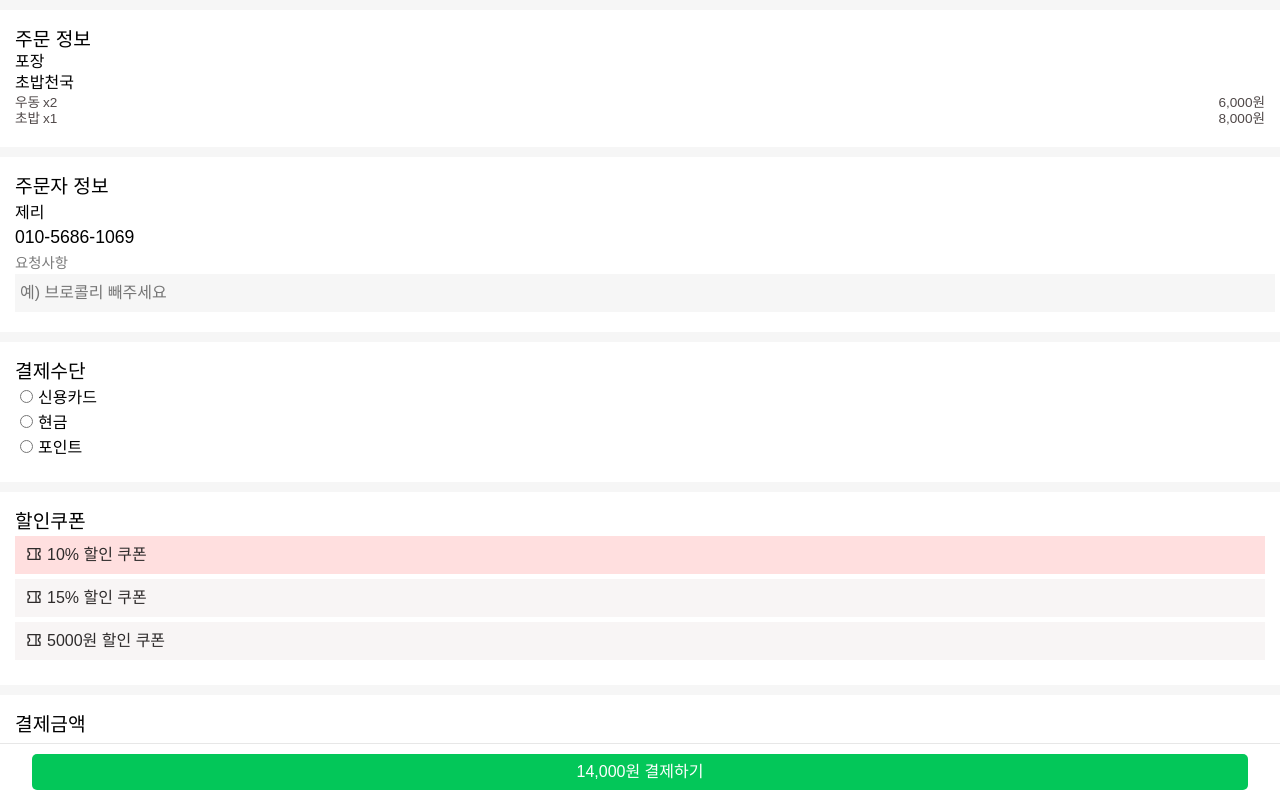
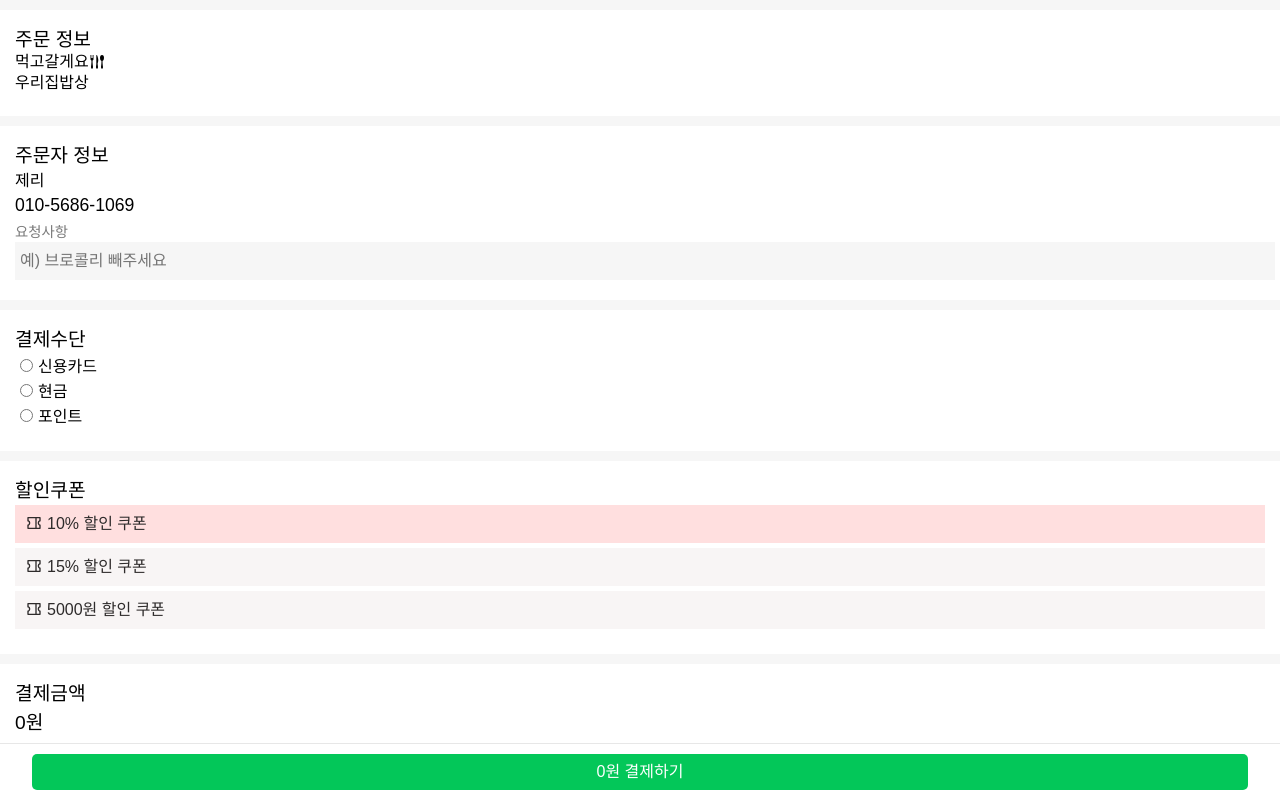
Before and after one commit to OpenSourceWeb-Interactive-Team/QROrder, a React (Create React App) app in the folder frontend/: page /payment in a window 1280 px wide. Built offline with nearby package versions, Linux system fonts and the light colour scheme; a web font is replaced by a local one.

Commit message:
feat: add redux store in payment page

```diff
--- a/frontend/src/components/Basket/Product/index.jsx
+++ b/frontend/src/components/Basket/Product/index.jsx
@@ -1,15 +1,13 @@
-import { useState, useEffect } from 'react'
+import { useState } from 'react'
 import { useDispatch } from 'react-redux'
 import { FiPlusSquare, FiMinusSquare } from 'react-icons/fi'
-import { plus, minus, getInitProduct } from '../../../modules/basket'
+import { plus, minus } from '../../../modules/basket'
+import { toPriceFormat } from '../../../utils/format'
 
-function Product({ name, price }) {
-  const [quantity, setQuantity] = useState(1)
+function Product(props) {
+  const { name, price } = props
+  const [quantity, setQuantity] = useState(props.quantity)
   const dispatch = useDispatch()
-
-  useEffect(() => {
-    dispatch(getInitProduct({ name, quantity, price }))
-  }, [])
 
   const itemPlus = () => {
     setQuantity(quantity + 1)
@@ -30,7 +28,7 @@ function Product({ name, price }) {
           <p>{quantity}</p>
           <FiPlusSquare className="plus-icon" onClick={itemPlus} />
         </div>
-        <p className="price">{price * quantity}원</p>
+        <p className="price">{toPriceFormat(price * quantity)}원</p>
       </div>
     </div>
   )
--- a/frontend/src/components/Basket/index.jsx
+++ b/frontend/src/components/Basket/index.jsx
@@ -1,13 +1,16 @@
 import { useState, useEffect } from 'react'
 import { useSelector } from 'react-redux'
+import { Link } from 'react-router-dom'
 import { AiOutlineClose } from 'react-icons/ai'
 
 import StyledBasket from './style'
 import Product from './Product'
 import Selector from './Selector'
+import { toPriceFormat } from '../../utils/format'
+
 function Basket() {
   const [totalPrice, setTotalPrice] = useState(0)
-  const products = useSelector(state => state.basket.product)
+  const products = useSelector(state => state.basket.product.filter(product => product.quantity > 0))
 
   useEffect(() => {
     let price = 0
@@ -19,21 +22,26 @@ function Basket() {
     <StyledBasket>
       <header>
         <p>주문서</p>
-        <AiOutlineClose className="close-icon" />
+        <Link to="/">
+          <AiOutlineClose className="close-icon" />
+        </Link>
       </header>
       <section>
         <Selector />
         <div className="products">
-          <Product name="밥" price={4000} />
-          <Product name="국" price={4000} />
+          {products.map(product => (
+            <Product key={product.name} name={product.name} price={product.price} quantity={product.quantity} />
+          ))}
           <div className="total-price">
             총 주문금액
-            <p>{totalPrice}원</p>
+            <p>{toPriceFormat(totalPrice)}원</p>
           </div>
         </div>
-        <div className="bottom">
-          <div className="pay">{totalPrice}원 결제하기</div>
-        </div>
+        <Link to="/payment">
+          <div className="bottom">
+            <div className="pay">{toPriceFormat(totalPrice)}원 결제하기</div>
+          </div>
+        </Link>
       </section>
     </StyledBasket>
   )
--- a/frontend/src/components/MenuBoard/Menu/index.jsx
+++ b/frontend/src/components/MenuBoard/Menu/index.jsx
@@ -1,28 +1,46 @@
+import { useState, useEffect } from 'react'
+import { useDispatch } from 'react-redux'
 import { AiOutlineShoppingCart, AiFillStar } from 'react-icons/ai'
+
 import StyledMenu from './style'
 import { toPriceFormat } from '../../../utils/format'
+import { plus, getInitProduct } from '../../../modules/basket'
 
 function Menu({ menuDetail }) {
+  const { name, price, score, description, tag, image } = menuDetail
+
+  const [quantity, setQuantity] = useState(0)
+  const dispatch = useDispatch()
+
+  useEffect(() => {
+    dispatch(getInitProduct({ name, quantity, price }))
+  }, [])
+
+  const itemPlus = () => {
+    setQuantity(quantity + 1)
+    dispatch(plus({ name }))
+  }
+
   return (
     <StyledMenu>
-      <picture class="image">
-        <img src={menuDetail.image} alt={menuDetail.name} style={{ 'object-fit': 'cover', loading: 'lazy' }} />
+      <picture className="image">
+        <img src={image} alt={name} style={{ objectFit: 'cover', loading: 'lazy' }} />
       </picture>
       <div className="contents">
         <div className="name">
-          {menuDetail.name}
-          {menuDetail.tag && <div className="tag">대표</div>}
+          {name}
+          {tag && <div className="tag">대표</div>}
         </div>
         <div className="info">
-          <div className="price">{toPriceFormat(menuDetail.price)}원</div>
+          <div className="price">{toPriceFormat(price)}원</div>
           <div className="score">
             <AiFillStar className="star" />
-            <div>{Number.parseFloat(menuDetail.score).toFixed(1)}</div>
+            <div>{Number.parseFloat(score).toFixed(1)}</div>
           </div>
         </div>
-        <div className="desc">{menuDetail.description}</div>
+        <div className="desc">{description}</div>
       </div>
-      <div className="shop">
+      <div className="shop" onClick={itemPlus}>
         <AiOutlineShoppingCart />
       </div>
     </StyledMenu>
--- a/frontend/src/components/MenuBoard/index.jsx
+++ b/frontend/src/components/MenuBoard/index.jsx
@@ -1,3 +1,7 @@
+import { useEffect, useState } from 'react'
+import { useSelector } from 'react-redux'
+import { Link } from 'react-router-dom'
+
 import Menu from './Menu'
 import Store from './Store'
 import StyledMenuBoard from './style'
@@ -5,13 +9,29 @@ import BasketButton from './BasketButton'
 import { menuDetails } from '../../__mock__/menu'
 
 function MenuBoard() {
+  const [quantity, setQuantity] = useState(0)
+  const products = useSelector(state => state.basket.product)
+
+  useEffect(() => {
+    let totalQuantity = 0
+    products.map(product => (totalQuantity += product.quantity))
+    setQuantity(totalQuantity)
+  }, [products])
+
   return (
     <StyledMenuBoard>
       <Store />
       {menuDetails.map(menuDetail => (
-        <Menu menuDetail={menuDetail}></Menu>
+        <Menu key={menuDetail.name} menuDetail={menuDetail}></Menu>
       ))}
-      <BasketButton />
+      {quantity !== 0 ? (
+        <Link to="/basket">
+          <BasketButton />
+        </Link>
+      ) : (
+        <BasketButton />
+      )}
+      {quantity}
     </StyledMenuBoard>
   )
 }
--- a/frontend/src/components/Payment/index.jsx
+++ b/frontend/src/components/Payment/index.jsx
@@ -1,26 +1,11 @@
-import { useState } from 'react'
+import { useState, useEffect } from 'react'
+import { useSelector } from 'react-redux'
 import { RiCoupon2Line } from 'react-icons/ri'
+import { IoBagHandleOutline } from 'react-icons/io5'
+import { GiForkKnifeSpoon } from 'react-icons/gi'
+
 import { toPriceFormat } from '../../utils/format'
 import StyledPayment from './style'
-
-const order = {
-  type: '포장',
-  store: '초밥천국',
-  basket: [
-    {
-      id: 1,
-      name: '우동',
-      count: 2,
-      price: 3000,
-    },
-    {
-      id: 2,
-      name: '초밥',
-      count: 1,
-      price: 8000,
-    },
-  ],
-}
 
 const customer = {
   nickname: '제리',
@@ -52,13 +37,15 @@ function Payment() {
     coupon_number: 1,
   })
 
-  function getTotalPrice() {
-    const totalPrice = order.basket.reduce((prev, cur) => {
-      return prev + cur.price * cur.count
-    }, 0)
-
-    return totalPrice
-  }
+  const [totalPrice, setTotalPrice] = useState(0)
+  const means = useSelector(state => state.basket.means)
+  const products = useSelector(state => state.basket.product.filter(product => product.quantity > 0))
+  console.log(products)
+  useEffect(() => {
+    let price = 0
+    products.map(product => (price += product.price * product.quantity))
+    setTotalPrice(price)
+  }, [products])
 
   function getCoupon(number) {
     const coupon = coupons.find(coupon => coupon.number === number)
@@ -66,7 +53,6 @@ function Payment() {
   }
 
   function getDiscountTotalPrice() {
-    const totalPrice = getTotalPrice()
     if (discount.select === false) return totalPrice
 
     const coupon = getCoupon(discount.coupon_number)
@@ -95,14 +81,26 @@ function Payment() {
     <StyledPayment>
       <div className="box order">
         <div className="title">주문 정보</div>
-        <div className="type">포장</div>
-        <div className="store">초밥천국</div>
+        <div className="type">
+          {means ? (
+            <>
+              <p>먹고갈게요</p>
+              <GiForkKnifeSpoon className="fork-icon" />
+            </>
+          ) : (
+            <>
+              <p>포장할게요</p>
+              <IoBagHandleOutline className="bag-icon" />
+            </>
+          )}
+        </div>
+        <div className="store">우리집밥상</div>
         <div className="menu-list">
-          {order.basket.map(menu => (
-            <div className="menu" key={menu.id}>
-              <div className="name">{menu.name}</div>
-              <div className="count">{menu.count}</div>
-              <div className="price">{toPriceFormat(menu.count * menu.price)}</div>
+          {products.map(product => (
+            <div className="menu" key={product.name}>
+              <div className="name">{product.name}</div>
+              <div className="count">{product.quantity}</div>
+              <div className="price">{toPriceFormat(product.quantity * product.price)}</div>
             </div>
           ))}
         </div>
@@ -151,7 +149,7 @@ function Payment() {
       <div className="box total">
         <div className="title">결제금액</div>
         <div className="total-price">
-          <div className={discount.select ? 'original line' : 'original'}>{toPriceFormat(getTotalPrice())}</div>
+          <div className={discount.select ? 'original line' : 'original'}>{toPriceFormat(totalPrice)}</div>
           {discount.select && <div className="discount">{toPriceFormat(getDiscountTotalPrice())}</div>}
         </div>
       </div>
--- a/frontend/src/components/Payment/style.jsx
+++ b/frontend/src/components/Payment/style.jsx
@@ -32,6 +32,7 @@ const Payment = styled.div`
 
     &.order {
       .type {
+        display: flex;
         margin: 5px 0px;
       }
       .store {
```
